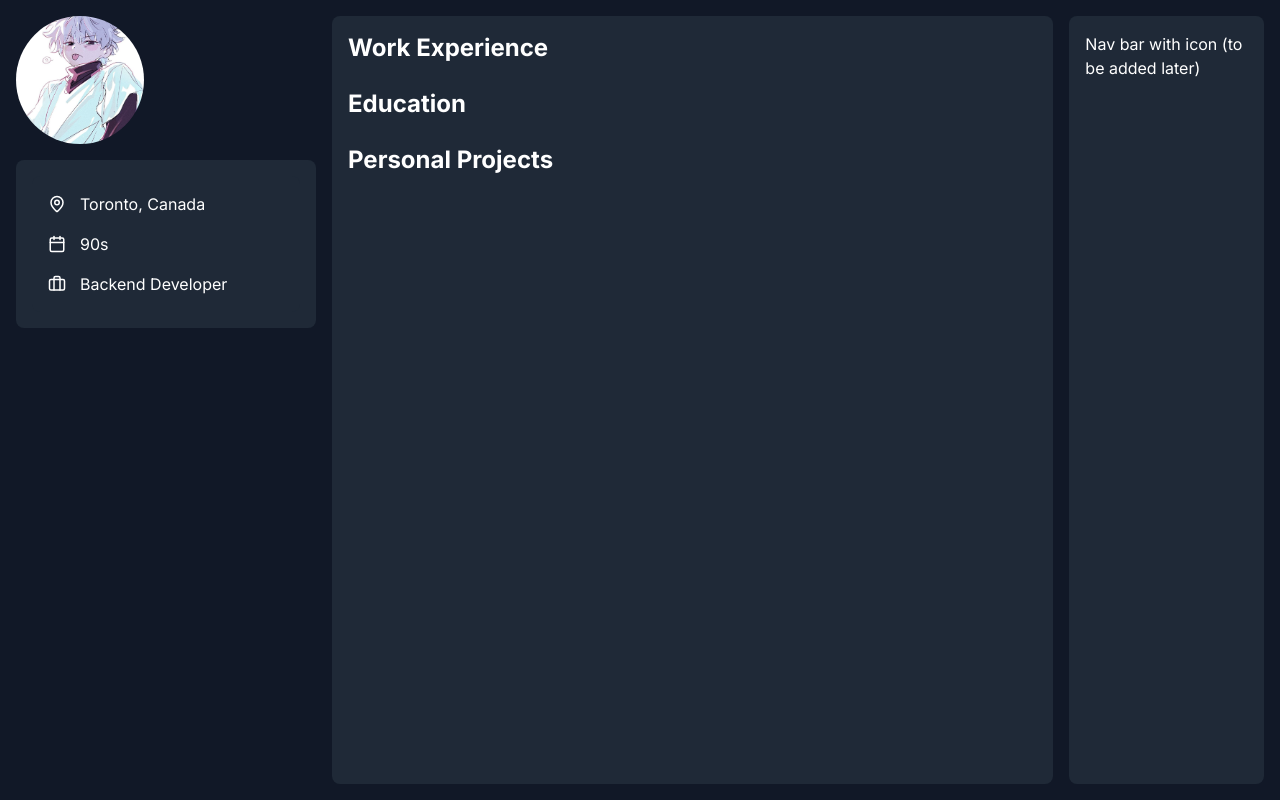
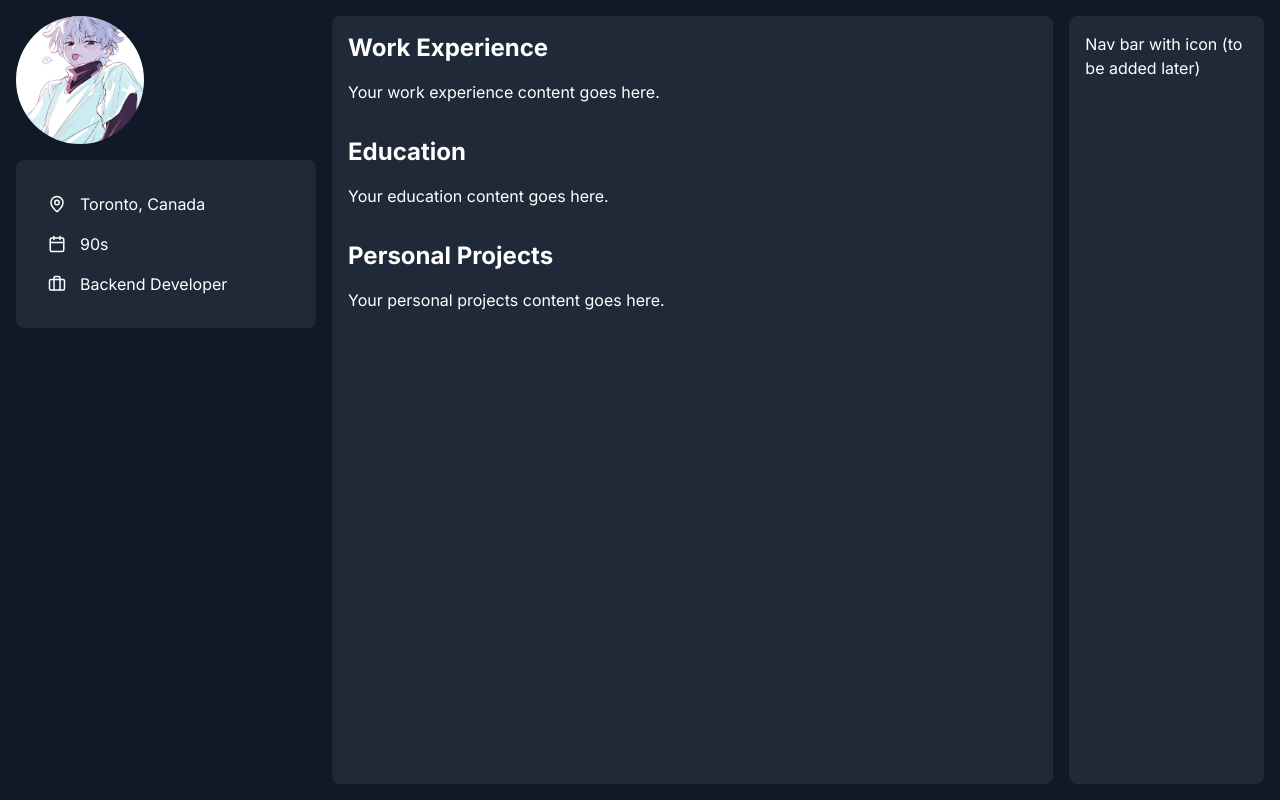
Before and after one commit to uynot/nextjs-portfolio, a Next.js app: page / in a window 1280 px wide. Built offline with nearby package versions, Linux system fonts and the light colour scheme.

Commit message:
completed maincontect skeleton

```diff
--- a/components/MainContent.tsx
+++ b/components/MainContent.tsx
@@ -1,18 +1,41 @@
+"use client";
+
+import { useState, useEffect } from "react";
+
 export default function MainContent() {
+	const [loaded, setLoaded] = useState(false);
+
+	useEffect(() => {
+		const timer = setTimeout(() => setLoaded(true), 500);
+		return () => clearTimeout(timer);
+	}, []);
+
+	const sections = ["Work Experience", "Education", "Personal Projects"];
+
+	const skeletonShapes = ["w-1/2", "w-3/4", "w-full"];
+
 	return (
-		<div className="space-y-6">
-			<section>
-				<h2 className="text-2xl font-bold mb-2">Work Experience</h2>
-				{/* Add your work experience details here */}
-			</section>
-			<section>
-				<h2 className="text-2xl font-bold mb-2">Education</h2>
-				{/* Add your education details here */}
-			</section>
-			<section>
-				<h2 className="text-2xl font-bold mb-2">Personal Projects</h2>
-				{/* Add your personal projects here */}
-			</section>
+		<div className="space-y-8">
+			{sections.map((section) => (
+				<section key={section}>
+					<h2 className={`text-2xl font-bold mb-4 transition-all duration-500`}>
+						{!loaded && <div className="w-1/2 h-8 skeleton"></div>}{" "}
+						{loaded && (
+							<span>
+								{section === "Work Experience" && "Work Experience"}
+								{section === "Education" && "Education"}
+								{section === "Personal Projects" && "Personal Projects"}
+							</span>
+						)}
+					</h2>
+					<div
+						className={`h-6 transition-all duration-500 ${
+							!loaded ? `${skeletonShapes[Math.floor(Math.random() * skeletonShapes.length)]} skeleton` : "w-full"
+						}`}>
+						{loaded && <p>Your {section.toLowerCase()} content goes here.</p>}
+					</div>
+				</section>
+			))}
 		</div>
 	);
 }
--- a/components/PersonalInfo.tsx
+++ b/components/PersonalInfo.tsx
@@ -7,7 +7,7 @@ export default function PersonalInfo() {
 	const [loaded, setLoaded] = useState(false);
 
 	useEffect(() => {
-		const timer = setTimeout(() => setLoaded(true), 1500);
+		const timer = setTimeout(() => setLoaded(true), 500);
 		return () => clearTimeout(timer);
 	}, []);
 
@@ -15,7 +15,7 @@ export default function PersonalInfo() {
 		<div className="bg-gray-800 p-4 rounded-lg space-y-4">
 			{["location", "age", "occupation"].map((item) => (
 				<div key={item} className="flex items-center">
-					<div className="flex items-center w-6 h-6 mr-2 transition-opacity duration-500">
+					<div className="flex items-center w-6 h-6 mr-2 transition-all duration-500">
 						{!loaded && <div className="w-6 h-6 skeleton rounded-full"></div>}
 						{loaded && item === "location" && <MapPin size={18} />}
 						{loaded && item === "age" && <Calendar size={18} />}
```
